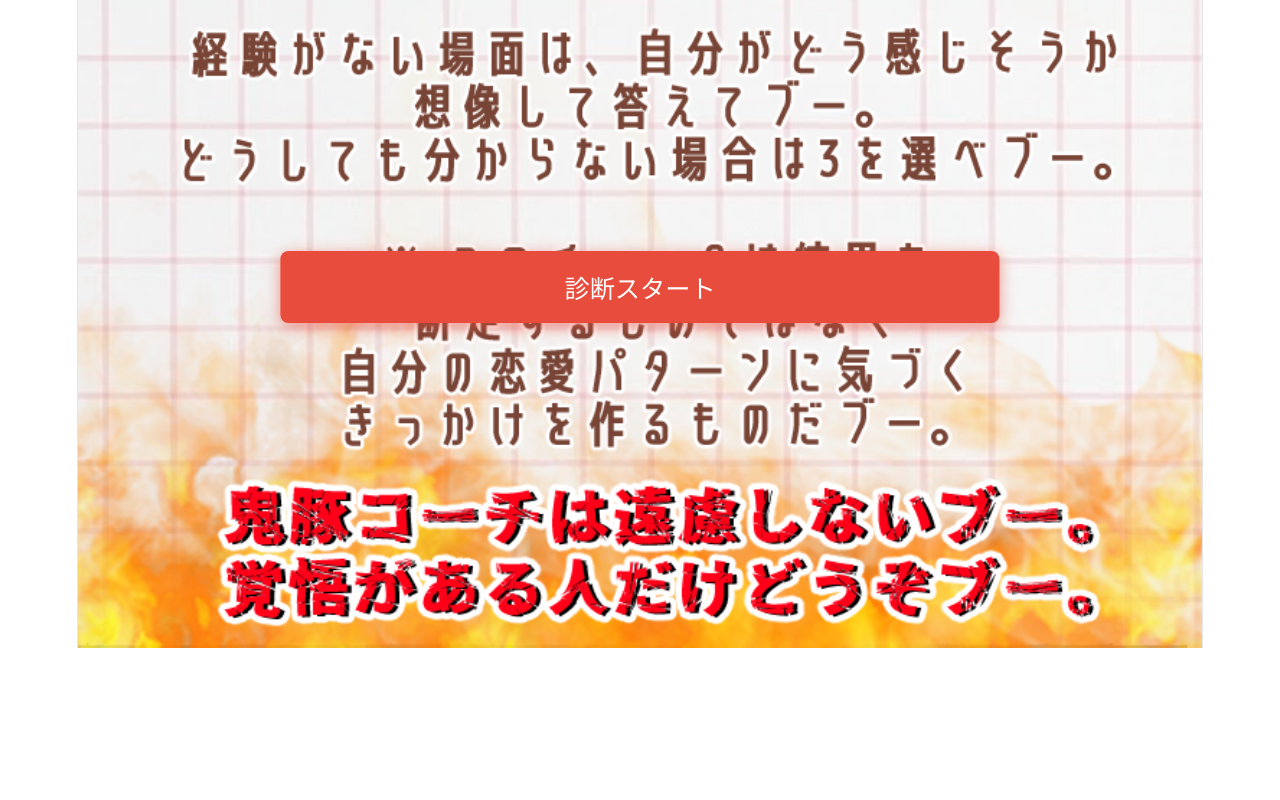
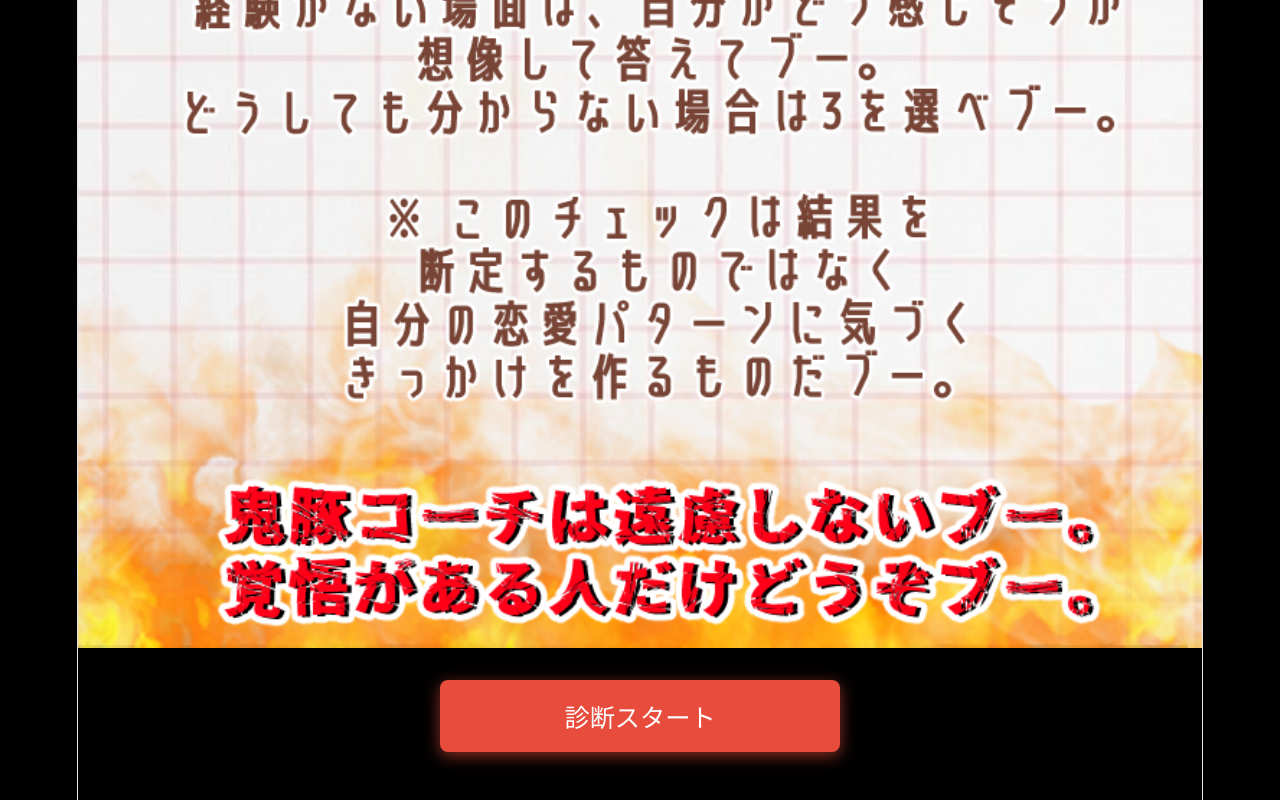
Before and after one commit to nangokudoujin-commits/koisei-gym, a React (Vite) app: page / in a window 1280 px wide. Shown: the part 1514-2314 px from the top of the page. Before the commit the page ends 2162 px from the top, so only its background shows below. Built offline with nearby package versions, Linux system fonts and the light colour scheme.

Commit message:
スタート画面リデザイン

```diff
--- a/src/App.css
+++ b/src/App.css
@@ -1,21 +1,23 @@
-/* レスポンシブ対応 */
+/* html・bodyの背景色と余白リセット */
+html, body {
+  background-color: #000;
+  margin: 0;
+  padding: 0;
+}
 
-/* 全画像のサイズ調整 */
+/* 全画像のレスポンシブ対応 */
 img {
   max-width: 100%;
   height: auto;
-}
-
-/* 小さい画面（375px以下）のフォントサイズ */
-@media (max-width: 375px) {
-  body {
-    font-size: 14px;
-  }
+  display: block;
 }
 
 /* 診断スタートボタン */
 .start-button {
-  width: 80%;
+  width: 85%;
+  max-width: 400px;
+  margin: 16px auto;
+  display: block;
   padding: 18px;
   background: #e74c3c;
   color: white;
@@ -25,10 +27,13 @@ img {
   border-radius: 8px;
   cursor: pointer;
   box-shadow: 0 4px 16px rgba(231, 76, 60, 0.6);
-  white-space: nowrap;
 }
 
+/* iPhoneSE（375px以下）の調整 */
 @media (max-width: 375px) {
+  body {
+    font-size: 14px;
+  }
   .start-button {
     font-size: 1.1rem;
     padding: 12px 20px;
--- a/src/App.jsx
+++ b/src/App.jsx
@@ -158,34 +158,18 @@ export default function App() {
   // START
   if (screen === 'start') {
     return (
-      <div style={{
-        minHeight: "100vh",
-        display: "flex",
-        flexDirection: "column",
-        alignItems: "center",
-        justifyContent: "flex-start",
-        fontFamily: "sans-serif",
-        background: "transparent",
-      }}>
-        {/* 背景1.png + ボタンを重ねるコンテナ */}
-        <div style={{ position: "relative", width: "100%" }}>
+      <div style={{ background: "#000", margin: 0, padding: 0 }}>
+        {/* 背景1.png：画面幅いっぱい・縦横比保持 */}
         <img src={bg1Img} alt="背景"
           style={{ width: "100%", height: "auto", display: "block" }} />
 
-          {/* スタートボタン：背景画像の下部に重ねる */}
-          <div style={{
-            position: "absolute",
-            bottom: "15%",
-            left: "50%",
-            transform: "translateX(-50%)",
-            width: "80%",
-          }}>
+        {/* 診断スタートボタン：画像の直下 */}
+        <div style={{ display: "flex", justifyContent: "center", padding: "16px 0 32px" }}>
           <button
             className="start-button"
             onClick={() => { setCurrentQ(0); setScreen('anchor'); }}>
             診断スタート
           </button>
-          </div>
         </div>
       </div>
     );
```
Also changed, not shown: src/assets/背景1.png. Lines whose indentation alone changed are shown as unchanged.
